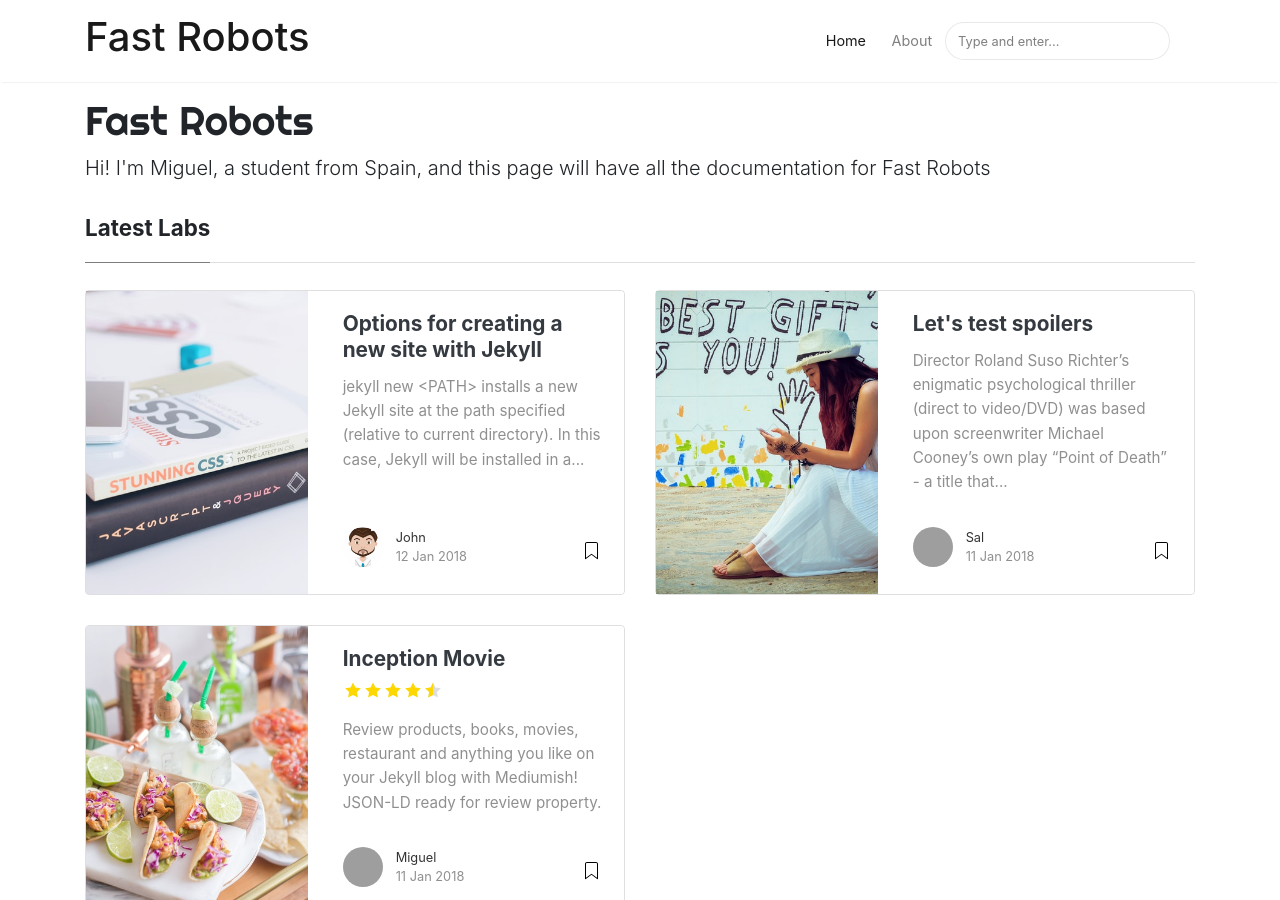
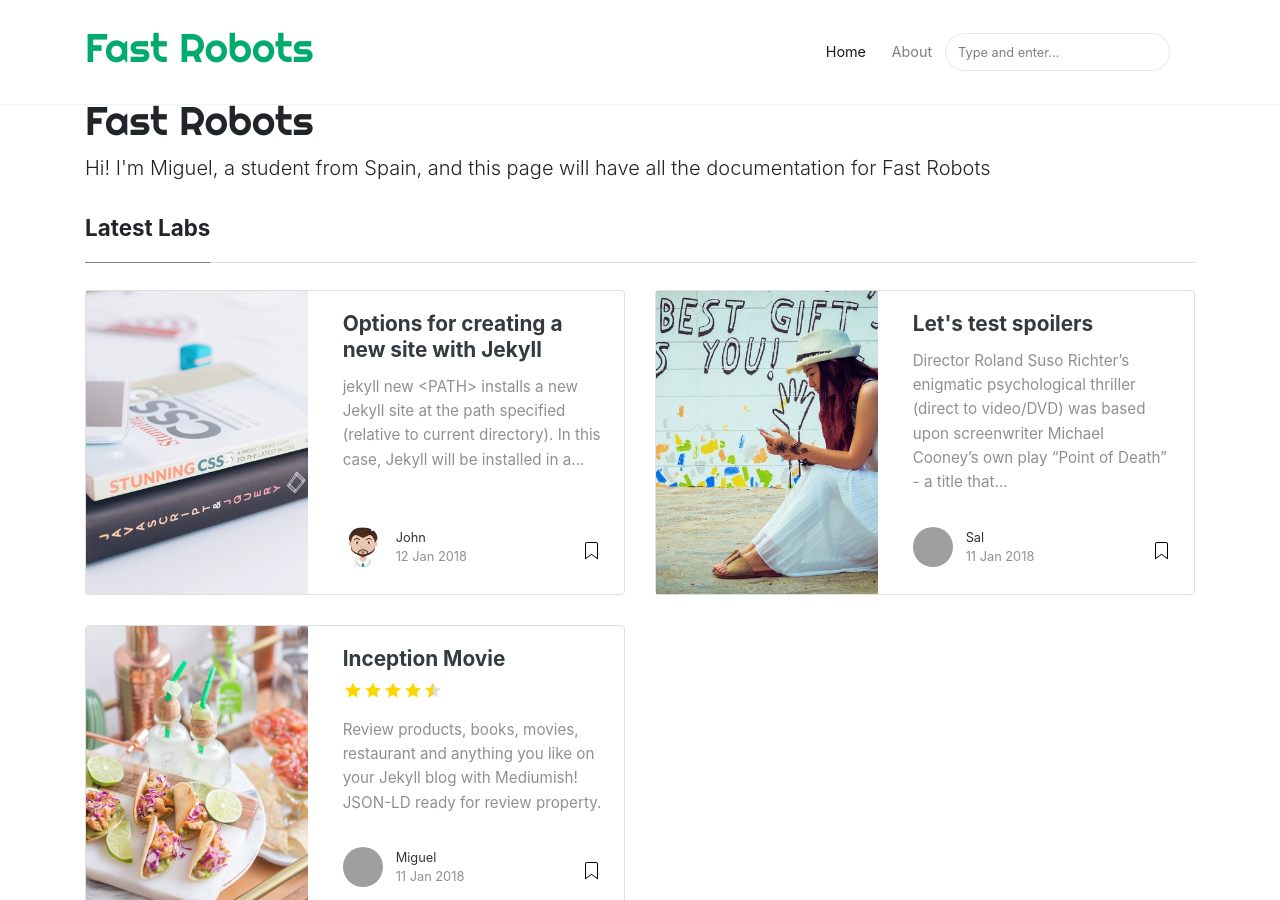
Before and after one commit to miguelalvarezd/FastRobots, a Jekyll site: the page built from index.html, in a window 1280 px wide and 900 px high. Built offline with Jekyll 4.4.1, drawn with Linux system fonts in a browser that asks for light colours; nearby versions of some CDN libraries; the list of posts is cut into pages by our own code; grey boxes are pictures that could not be loaded.

Commit message:
Update default.html

```diff
--- a/_layouts/default.html
+++ b/_layouts/default.html
@@ -48,7 +48,7 @@
     <div class="container pr-0">
 
     <!-- Begin Logo -->
-    <a class="navbar-brand" href="{{ site.baseurl }}/">
+    <a class="mainheading" href="{{ site.baseurl }}/"> <!--navbar-brand-->
     <!--<img src="{{ site.baseurl }}/{{ site.logo }}" alt="{{ site.name }}">-->
     <h1 class="sitetitle">{{ site.name }}</h1>
     </a>
```
